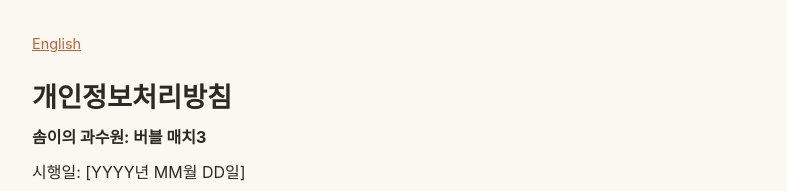
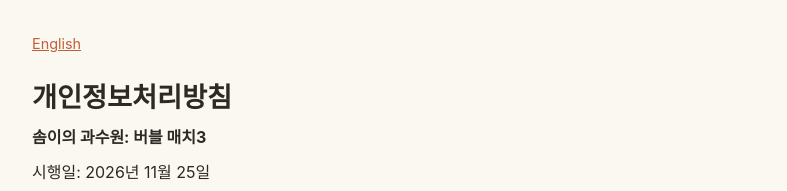
Before and after one commit to ChachaDaun/ChachaDaun.github.io, a plain HTML site: page privacy/index.html in a window 1280 px wide. Shown: the top 191 px of the page, without its empty margins (244-1031 px from the left). Drawn offline with Linux system fonts and the light colour scheme.

Commit message:
Add files via upload

```diff
--- a/privacy/index.html
+++ b/privacy/index.html
@@ -33,7 +33,7 @@ footer { margin-top:48px; font-size:.85rem; color:var(--muted); }
 <div class="lang"><a href="en/">English</a></div>
 <h1>개인정보처리방침</h1>
 <p><strong>솜이의 과수원: 버블 매치3</strong></p>
-<p>시행일: [YYYY년 MM월 DD일]</p>
+<p>시행일: 2026년 11월 25일</p>
 <p>ChachaDaun(이하 &quot;개발자&quot;)은 모바일 게임 「솜이의 과수원: 버블 매치3」(이하 &quot;게임&quot;)을 이용하는 분의 개인정보를 소중히 여기며, 「개인정보 보호법」 등 관련 법령을 지킵니다. 이 방침은 게임이 어떤 정보를 어떻게 처리하는지 알려 드립니다.</p>
 <h3>1. 개발자가 직접 수집하는 정보</h3>
 <p>개발자는 이름, 이메일, 전화번호 등 이용자를 알아볼 수 있는 정보를 직접 수집하지 않습니다. 게임에는 회원가입이 없고, 개발자가 운영하는 서버로 이용자 정보를 보내지 않습니다.</p>
```
